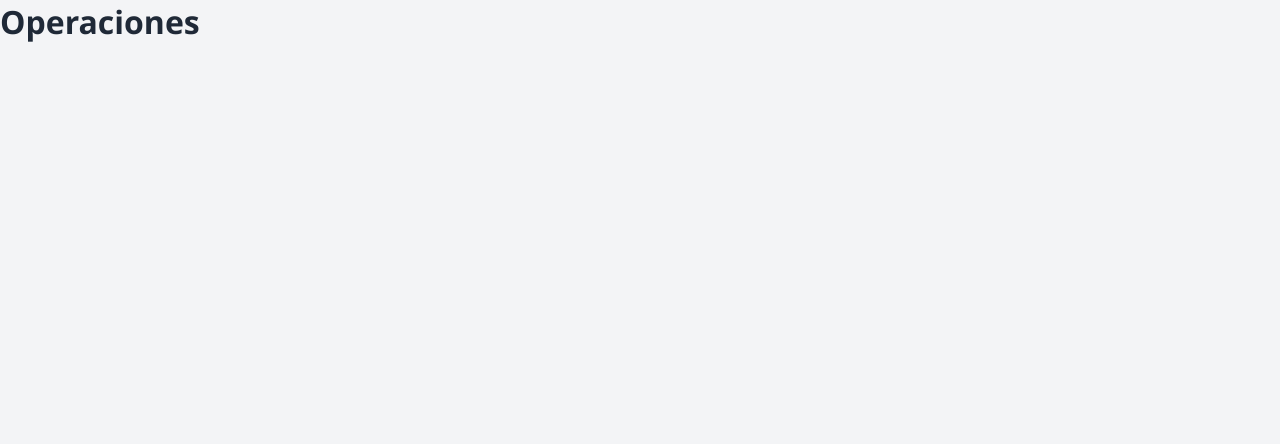
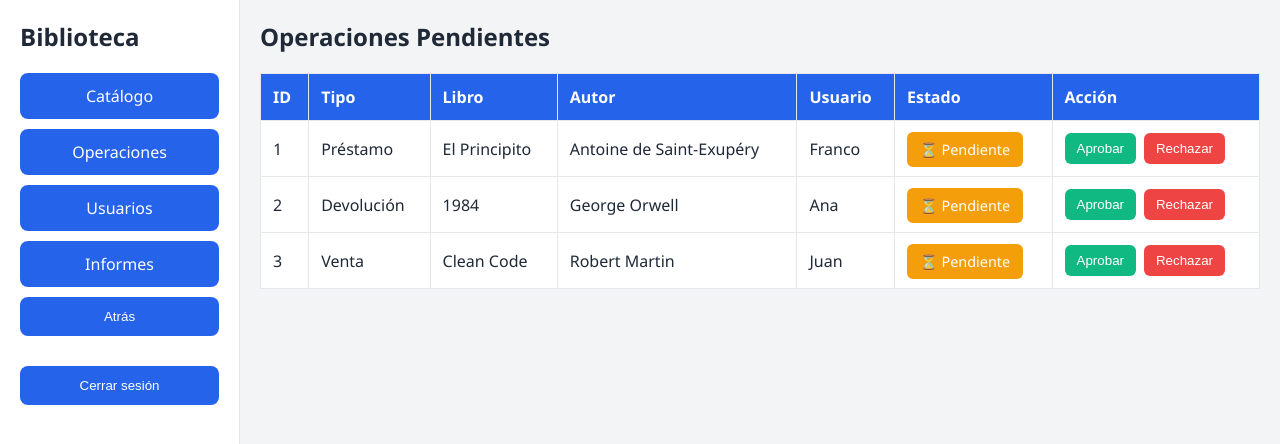
Before and after one commit to MateoCresc/PNT2-Biblioteca-Circular, a Vue app: page /operaciones in a window 1280 px wide. Shown: the top 444 px of the page. Built offline with nearby package versions, Linux system fonts and the light colour scheme.

Commit message:
se actualiza la vista de Operaciones

```diff
--- /dev/null
+++ b/src/components/Sidebar.vue
@@ -0,0 +1,85 @@
+<script setup>
+import { useRouter } from 'vue-router'
+
+const router = useRouter()
+
+const volver = () => {
+  router.back()
+}
+
+const cerrarSesion = () => {
+  router.push('/login')
+}
+</script>
+
+<template>
+  <aside class="sidebar">
+
+    <h2>Biblioteca</h2>
+
+    <nav>
+
+      <RouterLink to="/catalogo" class="menu-item">
+        Catálogo
+      </RouterLink>
+
+      <RouterLink to="/operaciones" class="menu-item">
+        Operaciones
+      </RouterLink>
+
+      <RouterLink to="/usuarios" class="menu-item">
+        Usuarios
+      </RouterLink>
+
+      <RouterLink to="/informes" class="menu-item">
+        Informes
+      </RouterLink>
+
+      <button class="menu-item" @click="volver">
+        Atrás
+      </button>
+
+      <button class="menu-item logout" @click="cerrarSesion">
+        Cerrar sesión
+      </button>
+
+    </nav>
+
+  </aside>
+</template>
+
+<style scoped>
+.sidebar {
+  width: 240px;
+  min-height: 100vh;
+  background: var(--card);
+  border-right: 1px solid var(--border);
+  padding: 20px;
+}
+
+.sidebar h2 {
+  margin-bottom: 20px;
+}
+
+nav {
+  display: flex;
+  flex-direction: column;
+  gap: 10px;
+}
+
+.menu-item {
+  background: var(--primary);
+  color: white;
+  padding: 12px;
+  border-radius: 8px;
+  text-align: center;
+}
+
+.menu-item:hover {
+  background: var(--primary-hover);
+}
+
+.logout {
+  margin-top: 20px;
+}
+</style>
--- a/src/views/OperacionesView.vue
+++ b/src/views/OperacionesView.vue
@@ -1,3 +1,194 @@
+<script setup>
+import Sidebar from '../components/Sidebar.vue'
+import { ref } from 'vue'
+
+const operaciones = ref([
+  {
+    id: 1,
+    tipo: 'Préstamo',
+    libro: 'El Principito',
+    autor: 'Antoine de Saint-Exupéry',
+    usuario: 'Franco',
+    estado: 'Pendiente'
+  },
+  {
+    id: 2,
+    tipo: 'Devolución',
+    libro: '1984',
+    autor: 'George Orwell',
+    usuario: 'Ana',
+    estado: 'Pendiente'
+  },
+  {
+    id: 3,
+    tipo: 'Venta',
+    libro: 'Clean Code',
+    autor: 'Robert Martin',
+    usuario: 'Juan',
+    estado: 'Pendiente'
+  }
+])
+
+const aprobarOperacion = (operacion) => {
+  operacion.estado = 'Aprobada'
+}
+
+const rechazarOperacion = (operacion) => {
+  operacion.estado = 'Rechazada'
+}
+</script>
+
 <template>
-  <h1>Operaciones</h1>
+  <div class="layout">
+
+    <Sidebar />
+
+    <div class="contenido">
+
+      <h2>Operaciones Pendientes</h2>
+
+      <table class="tabla-operaciones">
+
+        <thead>
+          <tr>
+            <th>ID</th>
+            <th>Tipo</th>
+            <th>Libro</th>
+            <th>Autor</th>
+            <th>Usuario</th>
+            <th>Estado</th>
+            <th>Acción</th>
+          </tr>
+        </thead>
+
+        <tbody>
+
+          <tr
+            v-for="operacion in operaciones"
+            :key="operacion.id"
+          >
+            <td>{{ operacion.id }}</td>
+            <td>{{ operacion.tipo }}</td>
+            <td>{{ operacion.libro }}</td>
+            <td>{{ operacion.autor }}</td>
+            <td>{{ operacion.usuario }}</td>
+
+            <td>
+              <span
+                class="badge"
+                :class="{
+                  pendiente: operacion.estado === 'Pendiente',
+                  aprobada: operacion.estado === 'Aprobada',
+                  rechazada: operacion.estado === 'Rechazada'
+                }"
+              >
+                {{ operacion.estado === 'Pendiente' ? '⏳' :
+                   operacion.estado === 'Aprobada' ? '✅' : '❌' }}
+                {{ operacion.estado }}
+              </span>
+            </td>
+
+            <td>
+
+              <template v-if="operacion.estado === 'Pendiente'">
+
+                <button
+                  class="btn-aprobar"
+                  @click="aprobarOperacion(operacion)"
+                >
+                  Aprobar
+                </button>
+
+                <button
+                  class="btn-rechazar"
+                  @click="rechazarOperacion(operacion)"
+                >
+                  Rechazar
+                </button>
+
+              </template>
+
+              <template v-else>
+                -
+              </template>
+
+            </td>
+
+          </tr>
+
+        </tbody>
+
+      </table>
+
+    </div>
+
+  </div>
 </template>
+
+<style scoped>
+.layout {
+  display: flex;
+  min-height: 100vh;
+}
+
+.contenido {
+  flex: 1;
+  padding: 20px;
+}
+
+h2 {
+  margin-bottom: 20px;
+}
+
+.tabla-operaciones {
+  width: 100%;
+  border-collapse: collapse;
+  background: var(--card);
+}
+
+.tabla-operaciones th,
+.tabla-operaciones td {
+  border: 1px solid var(--border);
+  padding: 12px;
+  text-align: left;
+}
+
+.tabla-operaciones th {
+  background: var(--primary);
+  color: white;
+}
+
+.badge {
+  font-size: 0.9rem;
+  padding: 0.5rem 0.8rem;
+  border-radius: 6px;
+  color: white;
+}
+
+.pendiente {
+  background-color: #f59e0b;
+}
+
+.aprobada {
+  background-color: #10b981;
+}
+
+.rechazada {
+  background-color: #ef4444;
+}
+
+.btn-aprobar {
+  background-color: #10b981;
+  color: white;
+  padding: 8px 12px;
+  border-radius: 6px;
+  margin-right: 8px;
+}
+
+.btn-rechazar {
+  background-color: #ef4444;
+  color: white;
+  padding: 8px 12px;
+  border-radius: 6px;
+}
+</style>
```
Also changed, not shown: 1 other file (tests, documents, lock files or other folders).
